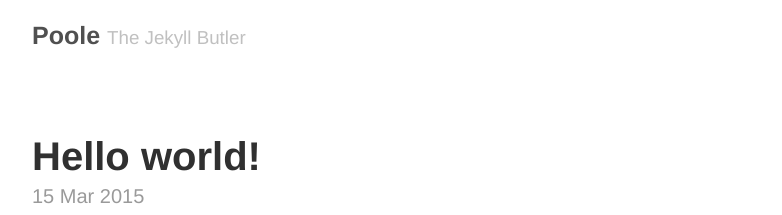
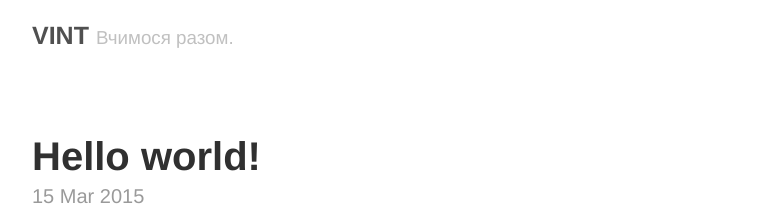
Before and after one commit to gutsul/gutsul.github.io, a Jekyll site: the page built from index.html, in a window 1280 px wide. Shown: the top 215 px of the page, without its empty margins (248-1030 px from the left). Built offline with Jekyll 4.4.1, drawn with Linux system fonts in a browser that asks for light colours; the list of posts is cut into pages by our own code.

Commit message:
Change site title and tagline

```diff
--- a/_config.yml
+++ b/_config.yml
@@ -3,15 +3,15 @@ permalink:        pretty
 relative_permalinks: true
 
 # Setup
-title:            Poole
-tagline:          The Jekyll Butler
+title:            VINT
+tagline:          Вчимося разом.
 url:              http://getpoole.com
 paginate:         1
 baseurl:          /
 author:
-  name:           Mark Otto
-  url:            https://twitter.com/mdo
-  email:          markdotto@gmail.com
+  name:           Yuriy Grigortsevich
+  url:
+  email:          GrigortsevichYuriy@gmail.com
 
 # Custom vars
 version:          1.0.0
```
